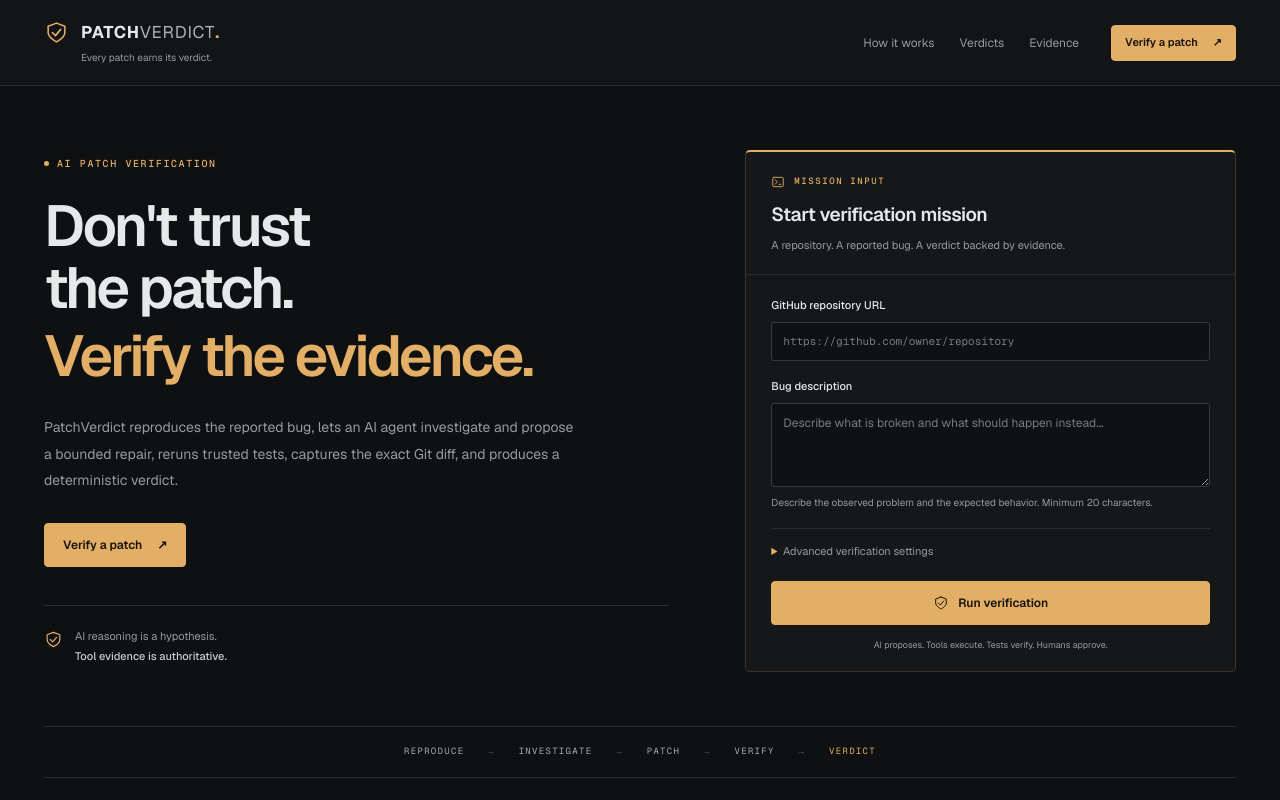
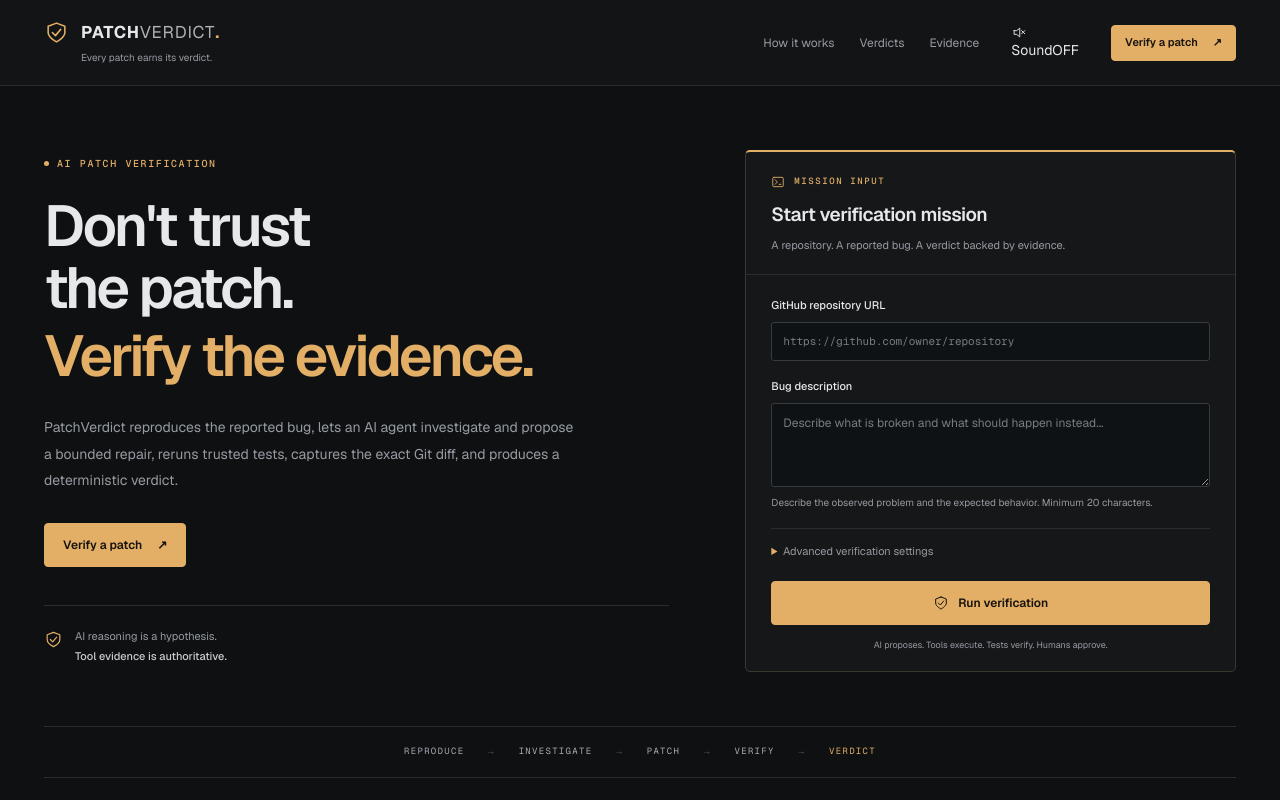
Before and after one commit to prahans/patch-verdict, a Next.js app in the folder apps/web/: page / in a window 1280 px wide. Shown: the top 800 px of the page. Built offline with nearby package versions, Linux system fonts and the light colour scheme.

Commit message:
add sound toggle to landing header

```diff
--- a/apps/web/components/landing/landing-header.tsx
+++ b/apps/web/components/landing/landing-header.tsx
@@ -1,5 +1,6 @@
 import Link from "next/link";
 import { Icon } from "@/components/mission/icon";
+import { SoundControl } from "@/components/mission/sound-control";
 
 export function LandingHeader() {
   return (
@@ -18,6 +19,7 @@
             <a href="#verdicts">Verdicts</a>
             <a href="#evidence">Evidence</a>
           </nav>
+          <SoundControl />
           <a className="landing-button landing-button-small" href="#verify">Verify a patch <span aria-hidden="true">↗</span></a>
         </div>
       </div>
```
